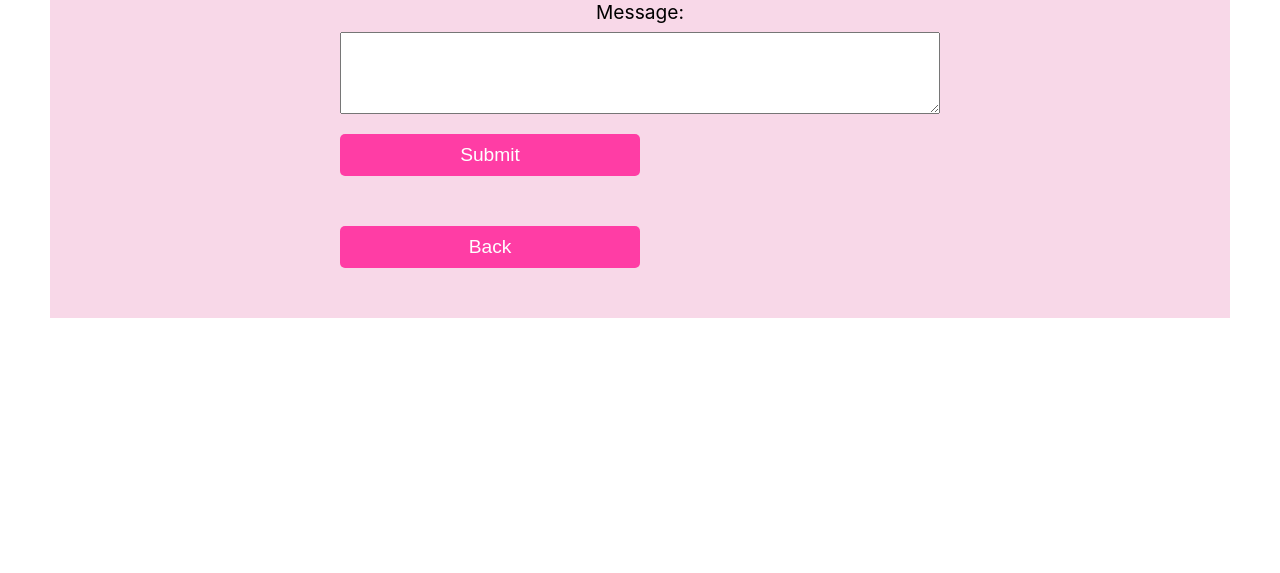
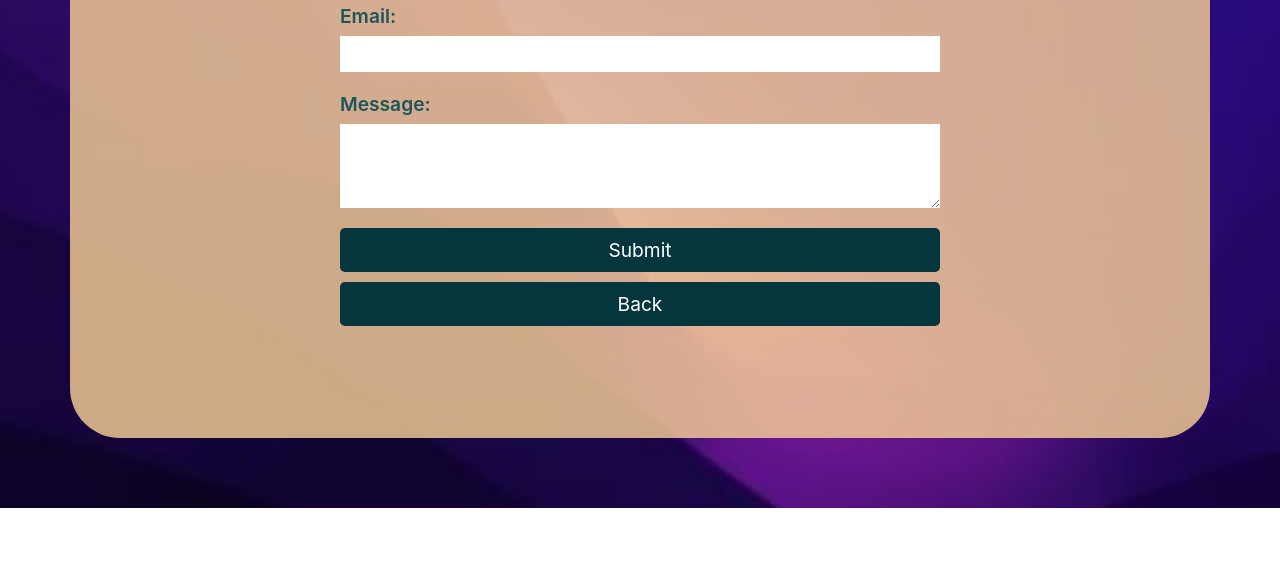
Before and after one commit to NanaOdamme/Fun_Projects, a plain HTML site: page PORTFOLIO_DESIGN/form.html in a window 1280 px wide. Shown: the part 227-800 px from the top of the page. Drawn offline with Linux system fonts and the light colour scheme.

Commit message:
updated form

```diff
--- a/PORTFOLIO_DESIGN/form.html
+++ b/PORTFOLIO_DESIGN/form.html
@@ -4,64 +4,8 @@
     <meta charset="UTF-8">
     <meta name="viewport" content="width=device-width, initial-scale=1.0">
     <title>Message Form</title>
-
-    <!-- Styles -->
-    <style>
-        body {
-            font-family: 'Inter', sans-serif;
-            margin: 0;
-            padding: 50px;
-            box-sizing: border-box;
-        }
-
-        .message-form {
-            background-color: #f8d8e8;
-            text-align: center;
-        }
-
-        .form-container {
-            max-width: 600px;
-            margin: 0 auto;
-        }
-
-        .message-form h2 {
-            font-size: 2rem;
-            margin-bottom: 20px;
-        }
-
-        form {
-            display: flex;
-            flex-direction: column;
-        }
-
-        label {
-            font-size: 1.2rem;
-            margin-bottom: 8px;
-        }
-
-        input,
-        textarea {
-            padding: 10px;
-            margin-bottom: 20px;
-        }
-
-        button {
-            background-color: #ff3da5;
-            color: white;
-            padding: 10px 20px;
-            font-size: 1.2rem;
-            cursor: pointer;
-            border: none;
-            border-radius: 5px;
-            transition: background-color 0.3s ease;
-            width: 50%;
-            margin-bottom: 50px;
-        }
-
-        button:hover {
-            background-color: #a12762;
-        }
-    </style>
+    <!---css link-->
+    <link rel="stylesheet" type="text/css" href="formstyles.css">
 </head>
 <body>
 
@@ -88,7 +32,6 @@
             const email = document.getElementById("email").value;
             const message = document.getElementById("message").value;
 
-
             console.log("Email:", email);
             console.log("Message:", message);
 
--- /dev/null
+++ b/PORTFOLIO_DESIGN/formstyles.css
@@ -0,0 +1,110 @@
+
+*{
+    padding: 0;
+    margin: 0;
+    box-sizing: border-box;
+    font-family: 'Inter', sans-serif;
+    text-decoration: none;
+    scroll-behavior: smooth;
+    border: none;
+    outline: none;
+}
+        :root {
+            --bg-color: rgb(233, 234, 213);
+            --second-bg-color: #d6ba5d;
+            --main-color: #ff943d;
+            --text-color: #05353d;
+            --second-color: #1c555b;
+            --other-color: #f8d197;
+
+            --h1-font: 7rem;
+            --h2-font: 3.5rem;
+            --p-font: 1.1rem;
+        }
+
+        body {
+            background-image: url(../PORTFOLIO_DESIGN/images/background\ 2.jpeg);
+            background-repeat: no-repeat;
+            background-size: cover;
+            background-position: center;
+            font-family: 'Inter', sans-serif;
+            margin: 10px;
+            padding: 60px;
+            box-sizing: border-box;
+        }
+
+        .message-form {
+            background-color: #f8d197cf;
+            text-align: center;
+            border-radius: 50px;
+            padding: 82px;
+        }
+
+        .form-container {
+            max-width: 600px;
+            margin: 20px auto;
+        }
+
+        .message-form h2 {
+            font-size: 2rem;
+            margin: 20px;
+            color: #1c555b;
+        }
+
+        form {
+            display: flex;
+            flex-direction: column;
+        }
+
+        label {
+            text-align: left;
+            font-size: 1.2rem;
+            margin-bottom: 8px;
+            color: #1c555b;
+            font-weight: 600;
+        }
+
+        input,
+        textarea {
+            padding: 10px;
+            margin-bottom: 20px;
+        }
+
+        button {
+            background-color: var(--text-color);
+            color: white;
+            padding: 10px 20px;
+            font-size: 1.2rem;
+            cursor: pointer;
+            border: none;
+            border-radius: 5px;
+            transition: background-color 0.3s ease;
+            width: 100%;
+            margin-bottom: 10px;
+        }
+
+        button:hover {
+            background-color: var(--other-color);
+        }
+
+        /* Media query for 300px width */
+        @media screen and (max-width: 300px) {
+            body{
+                padding: 0;
+                background-repeat: no-repeat;
+                background-size: cover;
+                background-position: center;
+            }
+
+            .form-container {
+                max-width: 100%;
+                margin: 0;
+            }
+            .message-form{
+                margin: 0;
+            }
+            .message-form h2{
+                font-size: 1.5rem;
+            }
+
+        }
```
Also changed, not shown: PORTFOLIO_DESIGN/index.html (+6 -4 lines).
